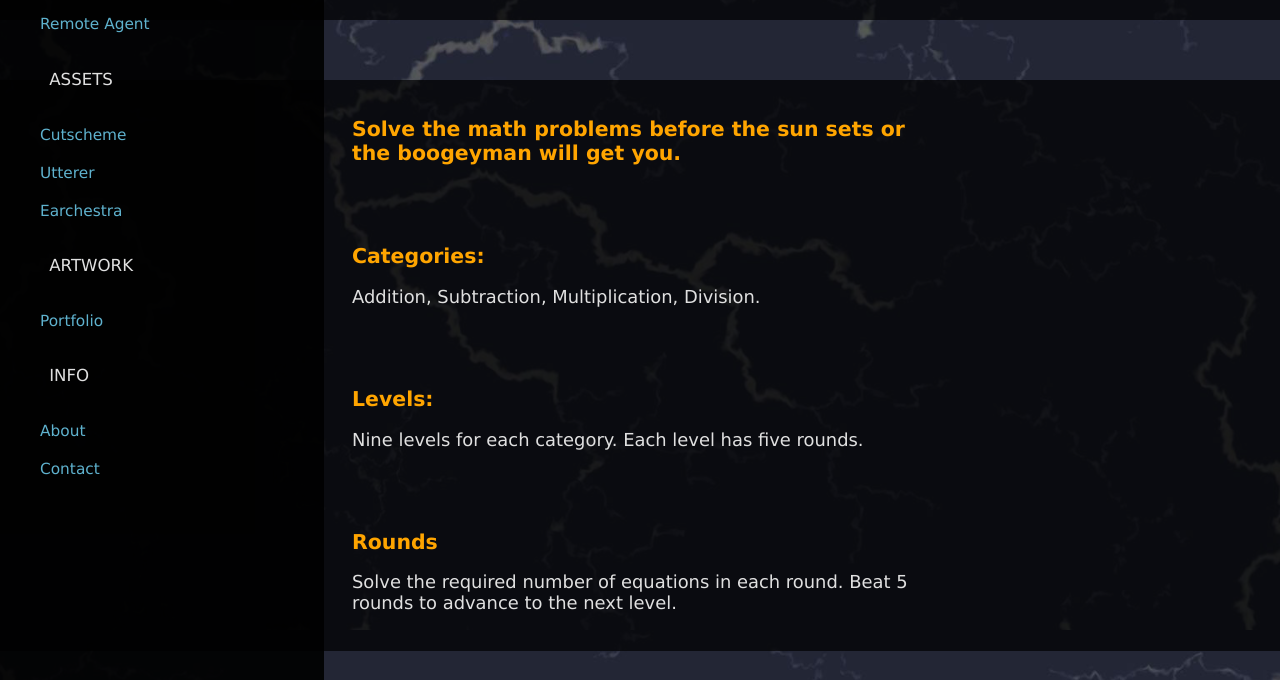
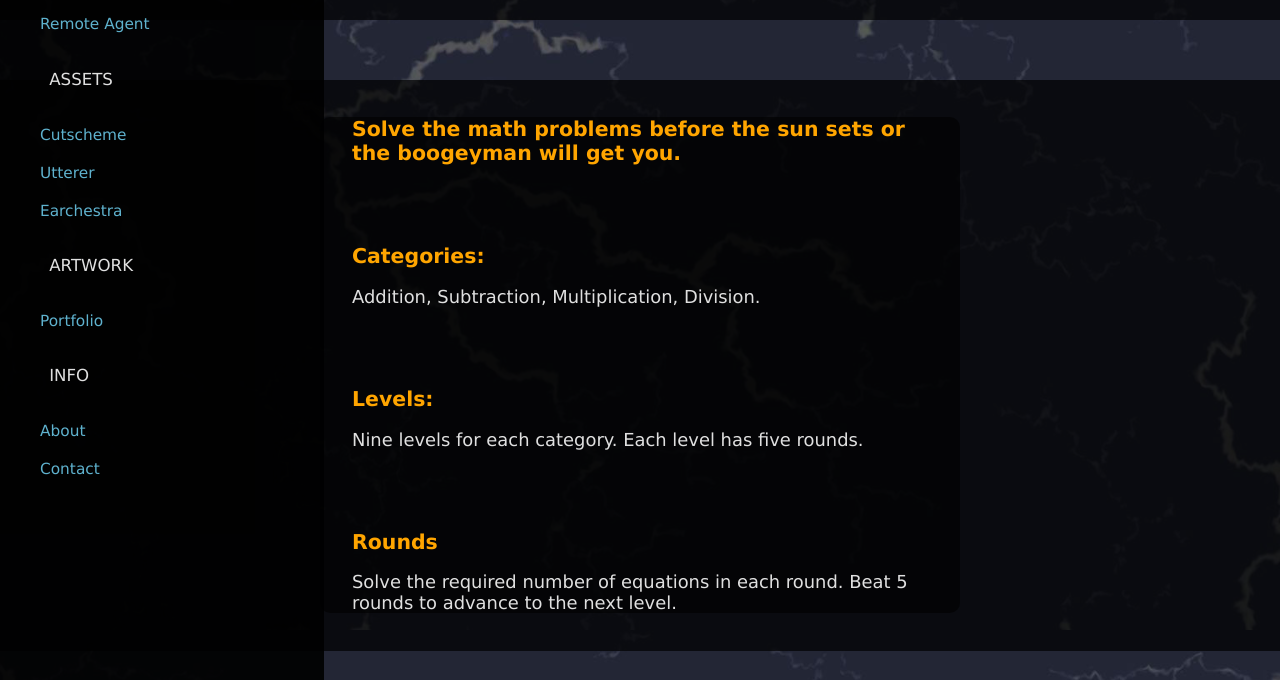
Before and after one commit to Madsir/madsirstudio.github.io, a Jekyll site: the page built from calculationboogey/index.html, in a window 1280 px wide and 1400 px high. Shown: the part 270-950 px from the top of the window. Built offline with Jekyll 4.4.1, drawn with Linux system fonts in a browser that asks for light colours.

Commit message:
Update index.html

```diff
--- a/calculationboogey/index.html
+++ b/calculationboogey/index.html
@@ -38,7 +38,7 @@ p {
   border-radius: 10px;
   margin-left: 25%;
   margin-right: 25%;
-
+  background-color: rgba(0,0,0,0.6);
 }
 @media (max-width: 600px) {
   p {
```
